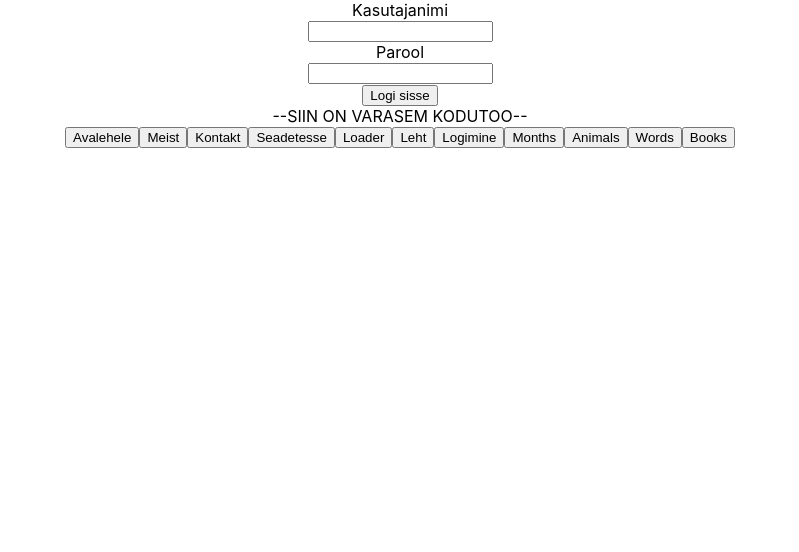
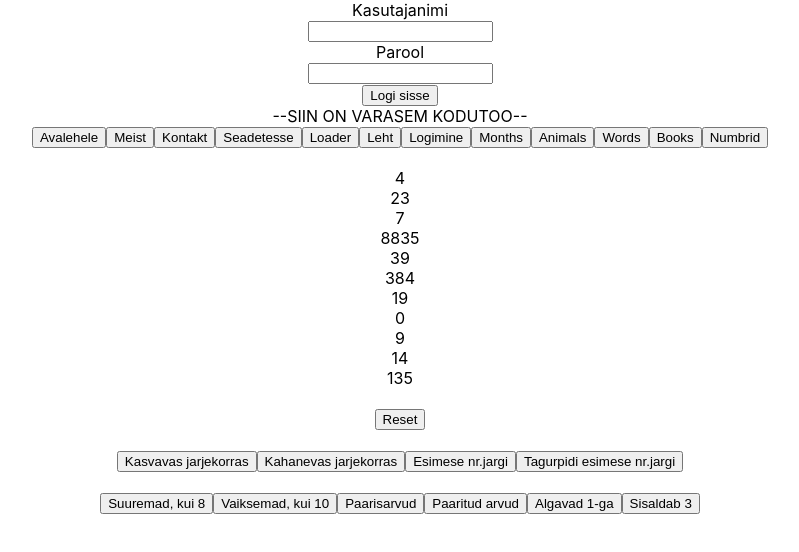
Before and after one commit to KristelBurke/react-11-2023, a React (Create React App) app in the folder kodutoo2/: page /numbrid in a window 1280 px wide. Shown: the top 552 px of the page, without its empty margins (240-1039 px from the left). Built offline with nearby package versions, Linux system fonts and the light colour scheme.

Commit message:
Numbri array'd

```diff
--- a/kodutoo2/src/App.js
+++ b/kodutoo2/src/App.js
@@ -14,6 +14,7 @@ import Months from "./pages/Months";
 import Animals from "./pages/Animals";
 import Words from "./pages/Words";
 import Books from "./pages/Books";
+import Numbrid from "./pages/Numbrid";
 
 
 
@@ -118,6 +119,10 @@ function App() {
         <button>Books</button>
       </Link>
 
+      <Link to="/numbrid">
+        <button>Numbrid</button>
+      </Link>
+
       <Routes>
         <Route path="/" exact element={ <Avaleht/>} />
         <Route path="/meist" exact element={ <Meist/>} />
@@ -130,6 +135,7 @@ function App() {
         <Route path="/animals" exact element={ <Animals/>} />
         <Route path="/words" exact element={ <Words/>} />
         <Route path="/books" exact element={ <Books/>} />
+        <Route path="/numbrid" exact element={ <Numbrid/>} />
       </Routes>
 
       <ToastContainer
--- /dev/null
+++ b/kodutoo2/src/pages/Numbrid.js
@@ -0,0 +1,83 @@
+import React, { useState } from 'react'
+
+function Numbrid() {
+    const [numbers, setNumbers] = useState ([4, 23, 7, 8835, 39, 384, 19, 0, 9, 14, 135]);
+
+    const reset = () => {
+        setNumbers([4, 23, 7, 8835, 39, 384, 19, 0, 9, 14, 135])
+    }
+
+    const numbersAsc =() => {
+        numbers.sort((a,b) => a - b );
+        setNumbers(numbers.slice());
+    }
+
+    const numbersDesc =() => {
+        numbers.sort((a,b) => b - a );
+        setNumbers(numbers.slice());
+    }
+
+    const firstNumber =() => {
+        numbers.sort((a,b) => a.toString().localeCompare(b.toString()))
+        setNumbers(numbers.slice());
+    }
+
+    const firstNumberReverse =() => {
+        numbers.sort((a,b) => b.toString().localeCompare(a.toString()))
+        setNumbers(numbers.slice());
+    }
+
+    const biggerThan8 = () => {
+        const filtered = numbers.filter(oneNumber => oneNumber > 8);
+        setNumbers(filtered);
+    }
+
+    const smallerThan10 = () => {
+        const filtered = numbers.filter(oneNumber => oneNumber < 10);
+        setNumbers(filtered);
+    }
+
+    const evenNumbers = () => {
+        const filtered = numbers.filter(oneNumber => oneNumber % 2 === 0);
+        setNumbers(filtered);
+    }
+
+    const oddNumbers = () => {
+        const filtered = numbers.filter(oneNumber => oneNumber % 2 !== 0);
+        setNumbers(filtered);
+    }
+
+    const startingWithOne = () => {
+        const filtered = numbers.filter(number => number.toString().startsWith('1'));
+        setNumbers(filtered);
+      };
+
+      const includesThree = () => {
+        const filtered = numbers.filter(number => number.toString().includes("3"));
+        setNumbers(filtered);
+      };
+
+    return (
+        <div>
+            <br/>
+            {numbers.map(element => <div>{element}</div>)}
+            <br/>
+            <button onClick={reset}>Reset</button>
+            <br/><br/>
+            <button onClick={numbersAsc}>Kasvavas jarjekorras</button>
+            <button onClick={numbersDesc}>Kahanevas jarjekorras</button>
+            <button onClick={firstNumber}>Esimese nr.jargi</button>
+            <button onClick={firstNumberReverse}>Tagurpidi esimese nr.jargi</button>
+            <br/> <br/>
+            <button onClick={biggerThan8}>Suuremad, kui 8</button>
+            <button onClick={smallerThan10}>Vaiksemad, kui 10</button>
+            <button onClick={evenNumbers}>Paarisarvud</button>
+            <button onClick={oddNumbers}>Paaritud arvud</button>
+            <button onClick={startingWithOne}>Algavad 1-ga</button>
+            <button onClick={includesThree}>Sisaldab 3</button>
+
+        </div>
+    )
+}
+
+export default Numbrid
```
